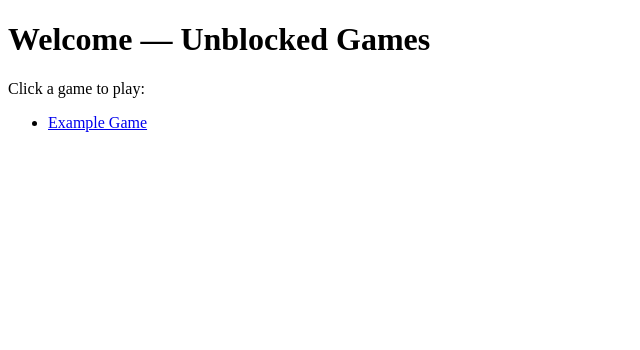
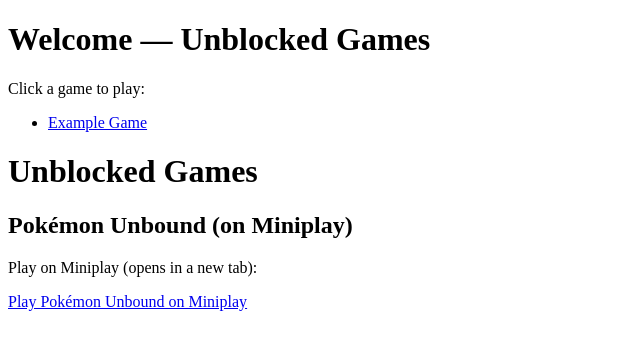
Before and after one commit to sepulvedap388-wq/sepulvedap388-wq.github.io, a plain HTML site: page index.html in a window 1280 px wide. Shown: the whole page, without its empty margins (0-640 px from the left). Drawn offline with Linux system fonts and the light colour scheme.

Commit message:
Update index.html

```diff
--- a/index.html
+++ b/index.html
@@ -12,3 +12,20 @@
   </ul>
 </body>
 </html>
+
+<!doctype html>
+<html>
+<head>
+  <meta charset="utf-8">
+  <title>Unblocked Games</title>
+</head>
+<body>
+  <h1>Unblocked Games</h1>
+
+  <h2>Pokémon Unbound (on Miniplay)</h2>
+  <p>Play on Miniplay (opens in a new tab):</p>
+  <a href="https://www.miniplay.com/game/pokemon-unbound#" target="_blank" rel="noopener noreferrer">
+    Play Pokémon Unbound on Miniplay
+  </a>
+</body>
+</html>
```
